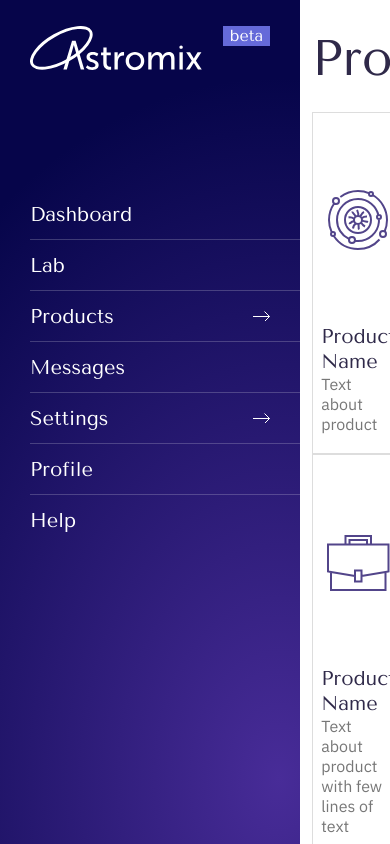
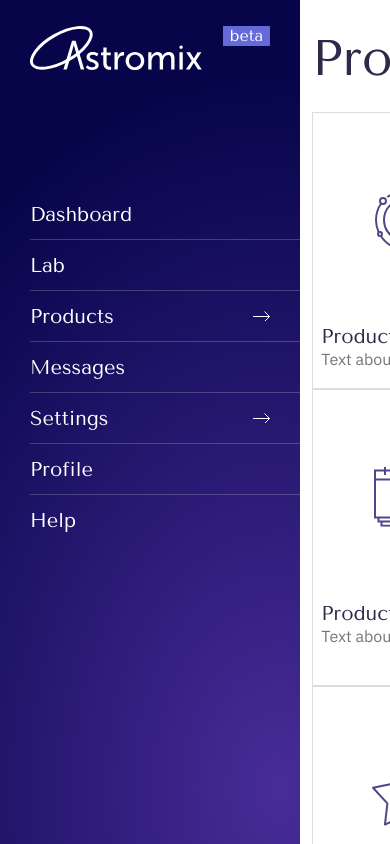
Before and after one commit to romul3003/adv-test, a Next.js app: page / in a window 390 px wide. Shown: the top 844 px of the page. Built offline with nearby package versions, Linux system fonts and the light colour scheme.

Commit message:
Fix styles

```diff
--- a/components/Product/Product.module.scss
+++ b/components/Product/Product.module.scss
@@ -1,6 +1,14 @@
 .item {
   flex: 0 0 25%;
   display: flex;
+
+  @media (max-width: 1199px) {
+    flex: 0 0 33.33%;
+  }
+
+  @media (max-width: 991px) {
+    flex: 0 0 50%;
+  }
 }
 
 .card {
```
